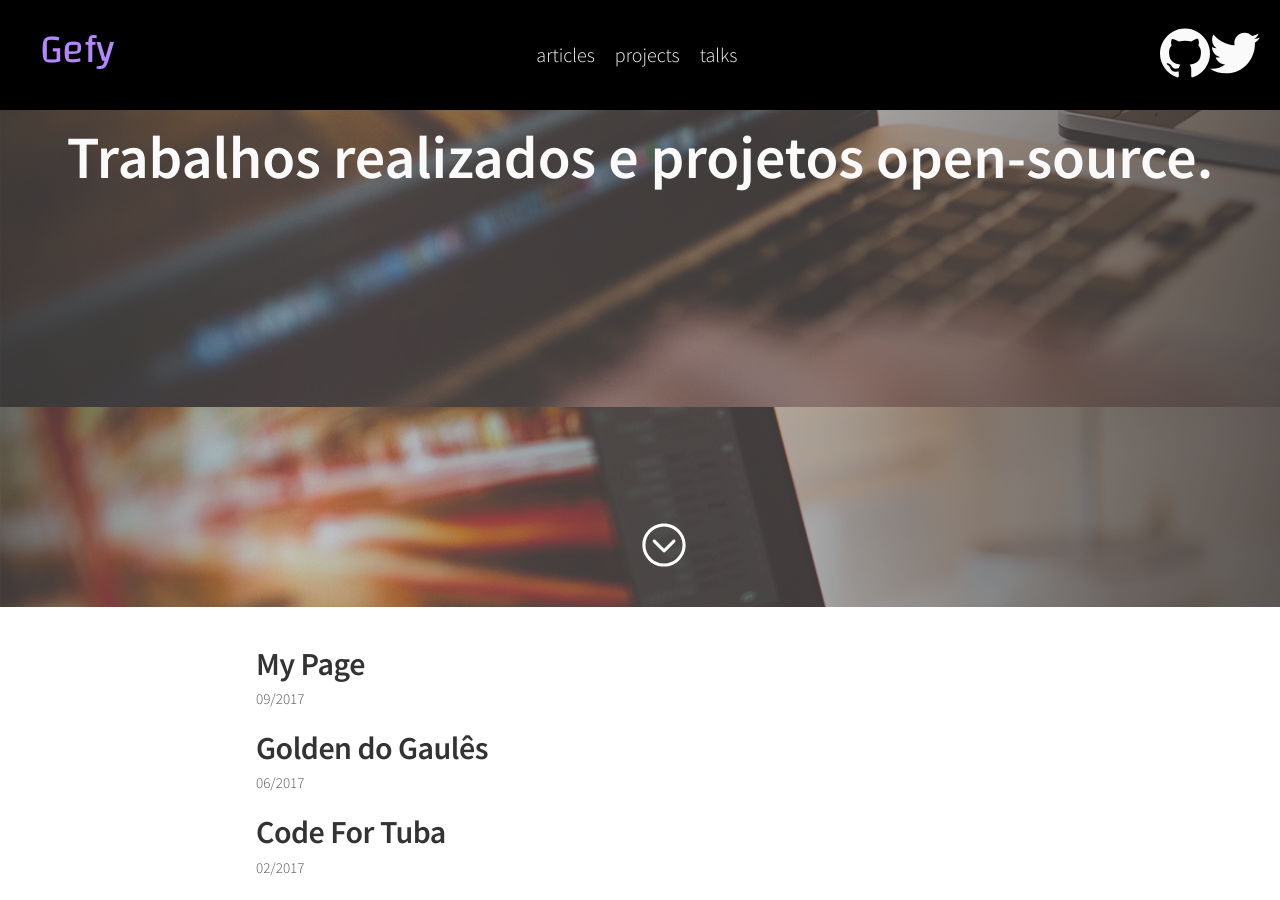
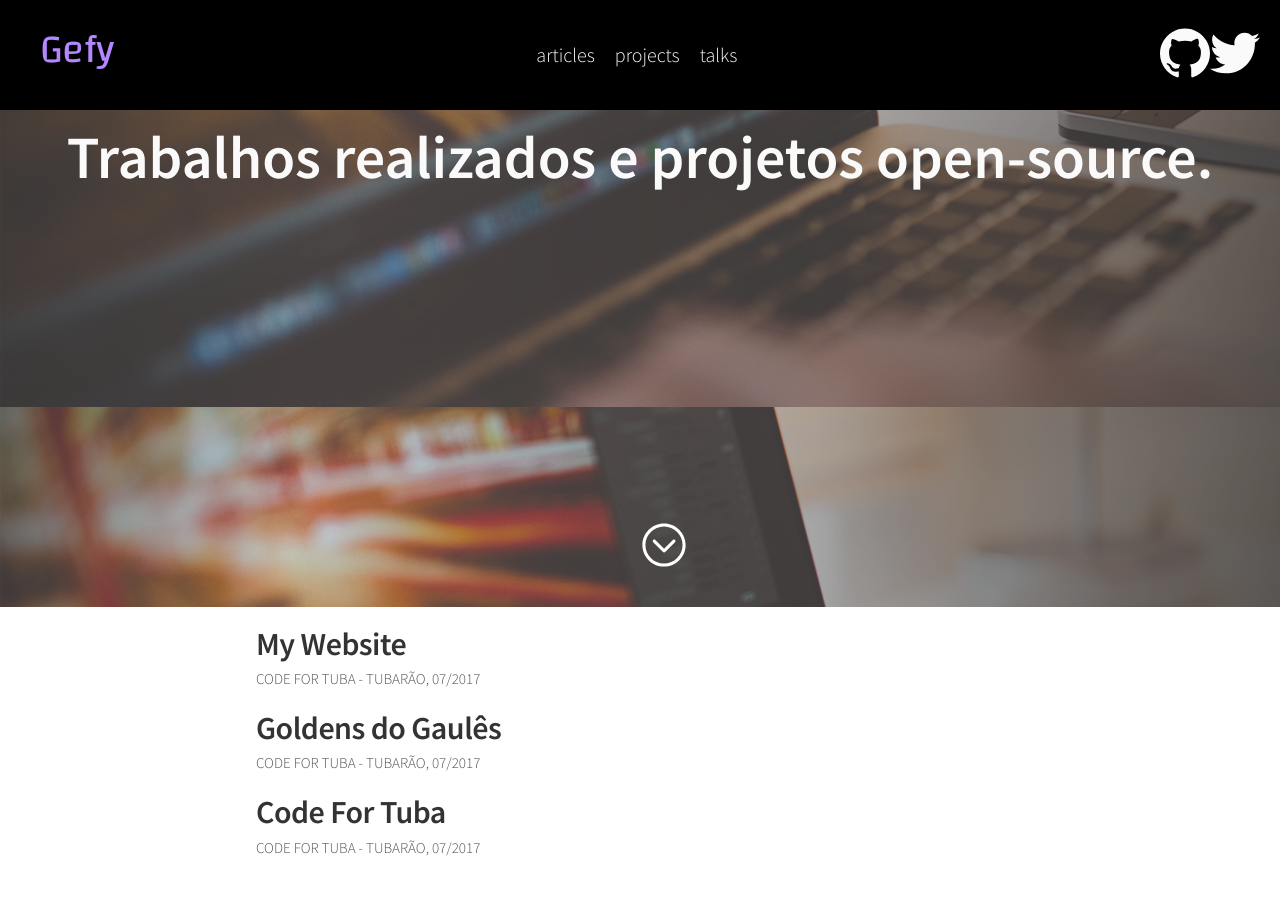
Before and after one commit to gefymarcos/gefymarcos.github.io, a Jekyll site: the page built from projects.html, in a window 1280 px wide and 900 px high, scrolled down 313 px. Built offline with Jekyll 4.4.1, drawn with Linux system fonts in a browser that asks for light colours.

Commit message:
atualização das páginas de projects e talks e mudança na estrutura que estava com mocks para buscar também dos posts

```diff
--- a/_layouts/default.html
+++ b/_layouts/default.html
@@ -39,8 +39,8 @@
       <div class="container">
         {% if page.description %}
         <figure class="image-box" style="background-image: url(../img/{% if page.title %}{{ page.title }}{% else %}home{% endif %}.jpg);">
-            <figcaption>{{ page.description }}</figcaption>
-          </figure>
+          <figcaption>{{ page.description }}</figcaption>
+        </figure>
         {% endif %}
         {{ content }}
       </div>
--- a/_layouts/home.html
+++ b/_layouts/home.html
@@ -10,9 +10,11 @@ layout: default
     <h2>No posts found =(</h2>
 {% else %}
 
+<h2 class="container-title">Recent Articles</h2>
+
 {% for post in site.posts %}
+  {% if post.categories contains "blog" %}
   <div class="content list">
-  <h2 class="container-title">Recent Articles</h2>
     <div class="list-item">
       <h2 class="list-post-title">
         <a href="{{ post.url }}">{{ post.title }}</a>
@@ -22,5 +24,6 @@ layout: default
       </div>
     </div>
   </div>
+  {% endif %}
 {% endfor %}
 {% endif %}
--- a/css/main.scss
+++ b/css/main.scss
@@ -417,6 +417,10 @@ tbody tr:nth-child(odd) th {
   }
 }
 
+.link-talks {
+  text-decoration: underline;
+}
+
 .page {
   &-title {
     margin-bottom: 2rem;
--- /dev/null
+++ b/projects.html
@@ -0,0 +1,28 @@
+---
+layout: page
+title: Projects
+permalink: /projects/
+description: Trabalhos realizados e projetos open-source.
+---
+
+<a class="scroll-down" href=""></a>
+
+{% if site.posts.size == 0 %}
+    <h2>No posts found =(</h2>
+{% else %}
+
+{% for post in site.posts %}
+  {% if post.categories contains "project" %}
+    <div class="content list">
+      <div class="list-item">
+        <h2 class="list-post-title">
+          <a href="{{ post.url }}">{{ post.title }}</a>
+        </h2>
+        <div class="list-post-date">
+          <span>Code For Tuba - Tubarão, </span><time>07/2017</time>
+        </div>
+      </div>
+    </div>
+  {% endif %}
+{% endfor %}
+{% endif %}
--- a/projects.md
+++ /dev/null
@@ -1,40 +0,0 @@
----
-layout: page
-title: Projects
-permalink: /projects/
-description: Trabalhos realizados e projetos open-source.
----
-<a class="scroll-down" href=""></a>
-
-<div class="content list">
-  <div class="list-item">
-    <h2 class="list-post-title">
-      <a href="http://gefymarcos.github.io">My Page</a>
-    </h2>
-    <div class="list-post-date">
-      <time>09/2017</time>
-    </div>
-  </div>
-</div>
-
-<div class="content list">
-  <div class="list-item">
-    <h2 class="list-post-title">
-      <a href="http://www.goldensdogaules.com.br">Golden do Gaulês</a>
-    </h2>
-    <div class="list-post-date">
-      <time>06/2017</time>
-    </div>
-  </div>
-</div>
-
-<div class="content list">
-  <div class="list-item">
-    <h2 class="list-post-title">
-      <a href="http://www.codefortuba.com.br">Code For Tuba</a>
-    </h2>
-    <div class="list-post-date">
-      <time>02/2017</time>
-    </div>
-  </div>
-</div>
```
Also changed, not shown: _layouts/project.html (added, +14 -0 lines), _layouts/talk.html (added, +14 -0 lines), _posts/2017-02-09-project-goldens-do-gaules.md (added, +9 -0 lines), _posts/2017-05-04-project-code-for-tuba.md (added, +10 -0 lines), _posts/2017-09-06-hello-blog.md (+3 -3 lines), _posts/2017-09-15-react-native-por-onde-comecar.md (added, +11 -0 lines), _posts/2017-09-16-project-my-page.md (added, +10 -0 lines), articles.md (+10 -8 lines), talk.html (added, +28 -0 lines), talk.md (deleted, +0 -19 lines). Lines whose indentation alone changed are shown as unchanged.
